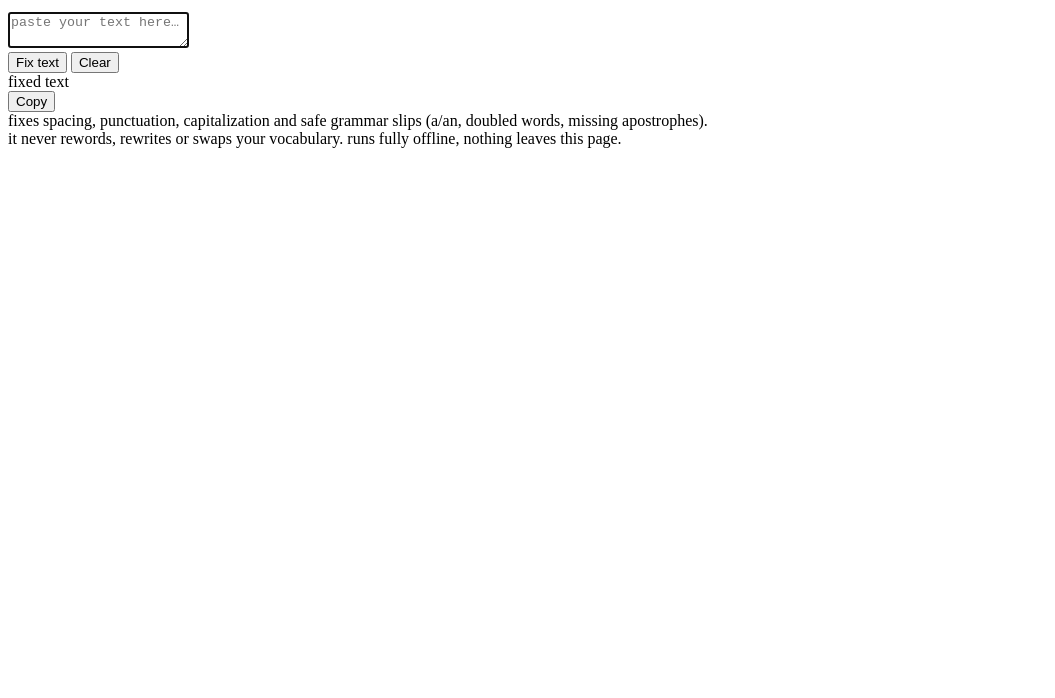
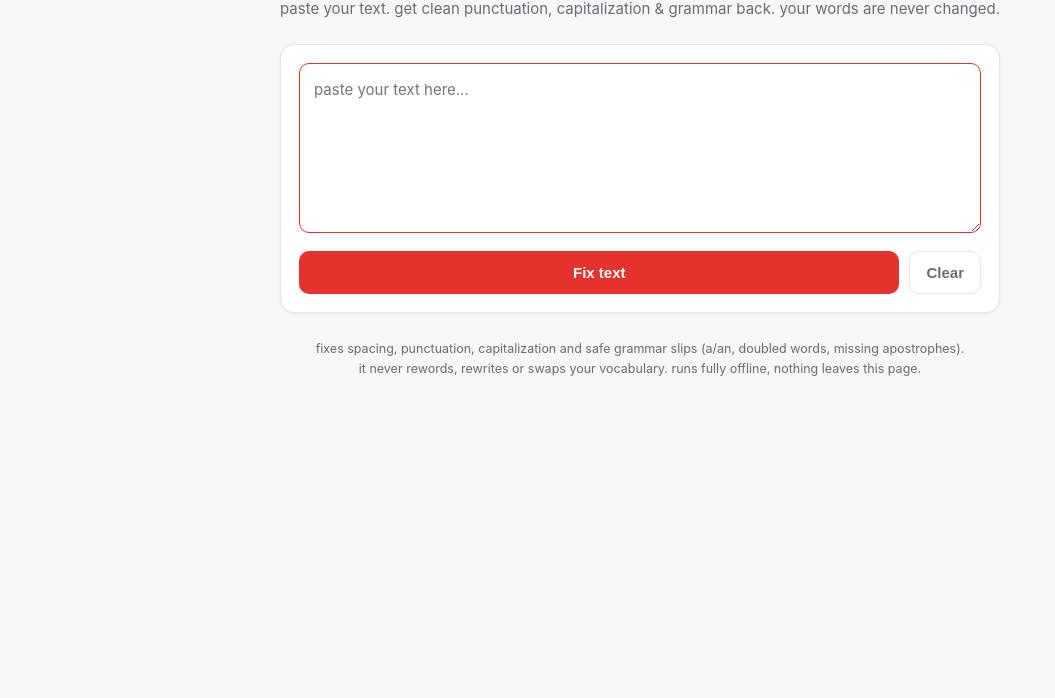
Before and after one commit to divsvash/fix-my-text, a plain HTML site: page index.html in a window 1280 px wide. Shown: the part 102-800 px from the top of the page, without its empty margins (0-1055 px from the left). Drawn offline with Linux system fonts and the light colour scheme.

Commit message:
add clean single-purpose styles

```diff
--- a/index.html
+++ b/index.html
@@ -5,7 +5,108 @@
 <meta name="viewport" content="width=device-width, initial-scale=1.0">
 <title>tidied — paste text, fix punctuation &amp; caps</title>
 <style>
-  /* styles coming next */
+  :root {
+    --bg: #f7f7f8;
+    --card: #ffffff;
+    --ink: #16161a;
+    --muted: #6b6b74;
+    --line: #e6e6ea;
+    --accent: #e5322d;
+    --accent-ink: #ffffff;
+    --ok: #0f9d58;
+  }
+  * { box-sizing: border-box; margin: 0; padding: 0; }
+  html, body { height: 100%; }
+  body {
+    background: var(--bg);
+    color: var(--ink);
+    font-family: -apple-system, BlinkMacSystemFont, "Segoe UI", Inter, Roboto, Helvetica, Arial, sans-serif;
+    display: flex;
+    flex-direction: column;
+    align-items: center;
+    padding: 24px 16px 48px;
+  }
+  .wrap { width: 100%; max-width: 720px; }
+
+  header { text-align: center; margin: 28px 0 26px; }
+  header h1 { font-size: 34px; font-weight: 800; letter-spacing: -0.5px; }
+  header h1 .dot { color: var(--accent); }
+  header p { margin-top: 8px; color: var(--muted); font-size: 15px; }
+
+  .card {
+    background: var(--card);
+    border: 1px solid var(--line);
+    border-radius: 14px;
+    padding: 18px;
+    box-shadow: 0 1px 3px rgba(20,20,40,0.05);
+  }
+  textarea {
+    width: 100%;
+    min-height: 170px;
+    resize: vertical;
+    border: 1px solid var(--line);
+    border-radius: 10px;
+    padding: 14px;
+    font: 15px/1.55 -apple-system, BlinkMacSystemFont, "Segoe UI", Inter, Roboto, sans-serif;
+    color: var(--ink);
+    background: #fbfbfc;
+    outline: none;
+  }
+  textarea:focus { border-color: var(--accent); background: #fff; }
+
+  .row {
+    display: flex;
+    align-items: center;
+    gap: 10px;
+    margin-top: 14px;
+  }
+  button {
+    border: none;
+    border-radius: 10px;
+    padding: 13px 26px;
+    font-size: 15px;
+    font-weight: 700;
+    cursor: pointer;
+    transition: transform .05s ease, opacity .15s ease;
+  }
+  button:active { transform: scale(0.98); }
+  .fix { background: var(--accent); color: var(--accent-ink); flex: 1; }
+  .fix:hover { opacity: .92; }
+  .ghost {
+    background: transparent;
+    color: var(--muted);
+    border: 1px solid var(--line);
+    padding: 12px 16px;
+    font-weight: 600;
+  }
+  .ghost:hover { color: var(--ink); }
+
+  #status { font-size: 13px; color: var(--muted); min-height: 18px; }
+  #status.ok { color: var(--ok); }
+
+  #out-card { margin-top: 16px; display: none; }
+  #out-card.show { display: block; }
+  #output {
+    white-space: pre-wrap;
+    word-break: break-word;
+    border: 1px solid var(--line);
+    border-radius: 10px;
+    padding: 14px;
+    font-size: 15px;
+    line-height: 1.55;
+    background: #fbfbfc;
+    min-height: 60px;
+  }
+  .out-label {
+    font-size: 12px;
+    font-weight: 700;
+    text-transform: uppercase;
+    letter-spacing: .06em;
+    color: var(--muted);
+    margin-bottom: 8px;
+  }
+
+  footer { margin-top: 26px; text-align: center; color: var(--muted); font-size: 12.5px; line-height: 1.6; }
 </style>
 </head>
 <body>
```
